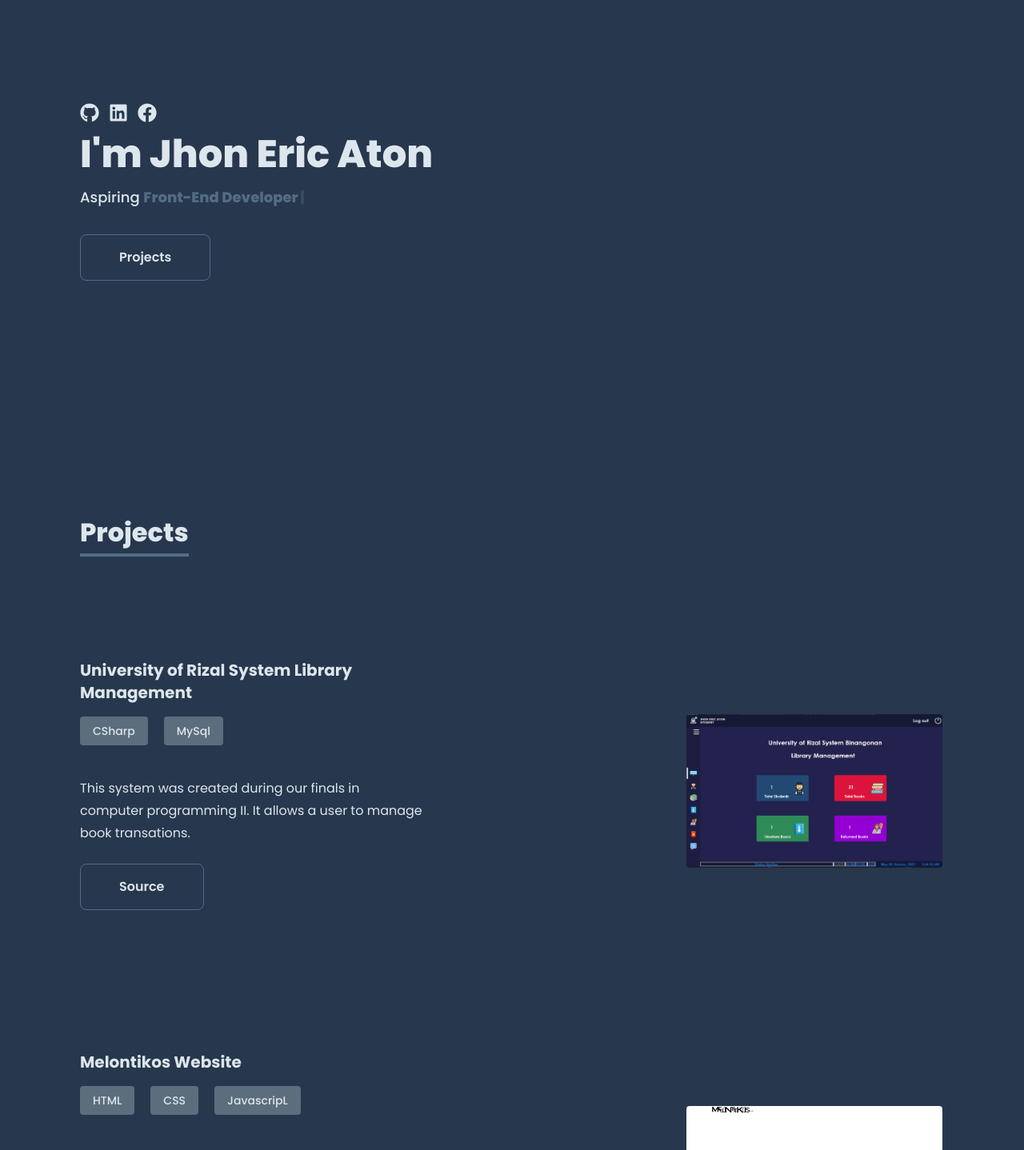
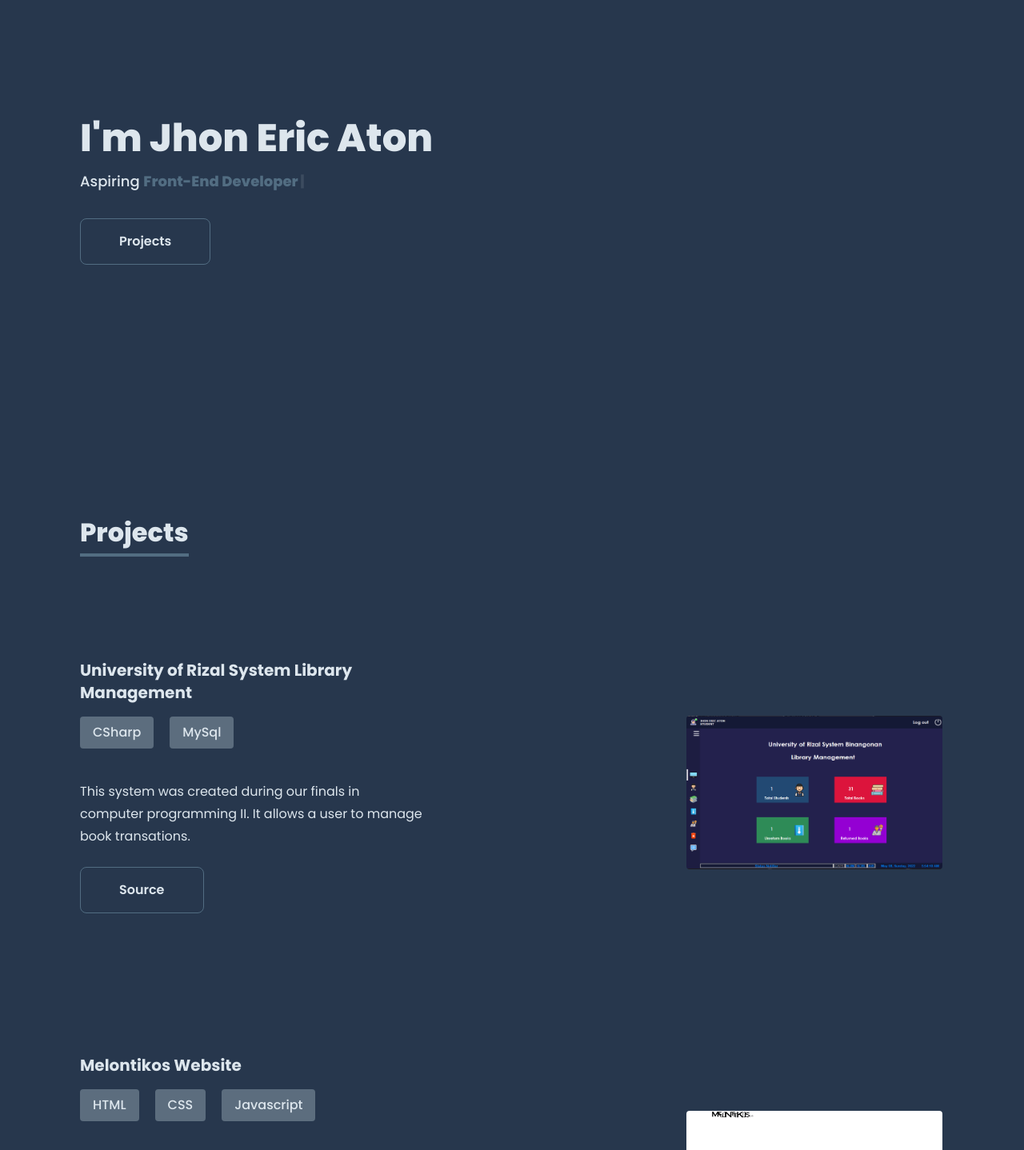
Before and after one commit to Jhoneric12/react-portfolio, a React (Vite) app: page / in a window 1280 px wide. Shown: the part 160-1598 px from the top of the page at 80% size. Built offline with nearby package versions, Linux system fonts and the light colour scheme; a web font is replaced by a local one.

Commit message:
modify languages

```diff
--- a/src/components/Languages.jsx
+++ b/src/components/Languages.jsx
@@ -3,7 +3,7 @@ import '../index.css'
 
 const Languages = ({lang}) => {
   return (
-    <div className=' langs bg-[#5C6D7E] text-fonts font-medium text-sm py-2 px-4 rounded mr-5'> {lang} </div>
+    <div className=' langs bg-[#5C6D7E] text-fonts font-medium text-based py-2 px-4 rounded mr-5'> {lang} </div>
   )
 }
 
--- a/src/components/ProjectList.jsx
+++ b/src/components/ProjectList.jsx
@@ -34,7 +34,7 @@ function ProjectList() {
                 <div className="languages flex justify-between w-[28%] mb-10">
                     <Languages lang  = 'HTML'/>
                     <Languages lang  = 'CSS'/>
-                    <Languages lang  = 'JavascripL'/>
+                    <Languages lang  = 'Javascript'/>
                 </div>
                 <div className="description mb-6 ">
                     <p className='text-fonts text-based font-regular leading-7'>This website is the Mellontikos official website. The mellontikos is a capstone team consists of five students at the University of Rizal System Binangonan..</p>
--- a/src/sections/Hero.jsx
+++ b/src/sections/Hero.jsx
@@ -15,7 +15,7 @@ function Hero() {
   return (
     <div className='container w-full h-screen flex items-center' id='hero'>
       <div className="hero-content">
-        <div className='icons flex justify-between w-24 mb-4'>
+        <div className='icons flex justify-between w-24 mb-4 sm:hidden'>
           <a href="https://github.com/Jhoneric12" target='blank'><FaGithub className='text-fonts w-6 h-6 transition duration-150 hover:opacity-80'/></a>
           <a href="https://www.linkedin.com/in/jhon-eric-aton-5535a8245/" target='blank'><FaLinkedin className='text-fonts w-6 h-6 transition duration-150 hover:opacity-80'/></a>
           <a href="https://www.facebook.com/jhoneric.aton" target='blank'><FaFacebook className='text-fonts w-6 h-6 transition duration-150 hover:opacity-80'/></a>
```
